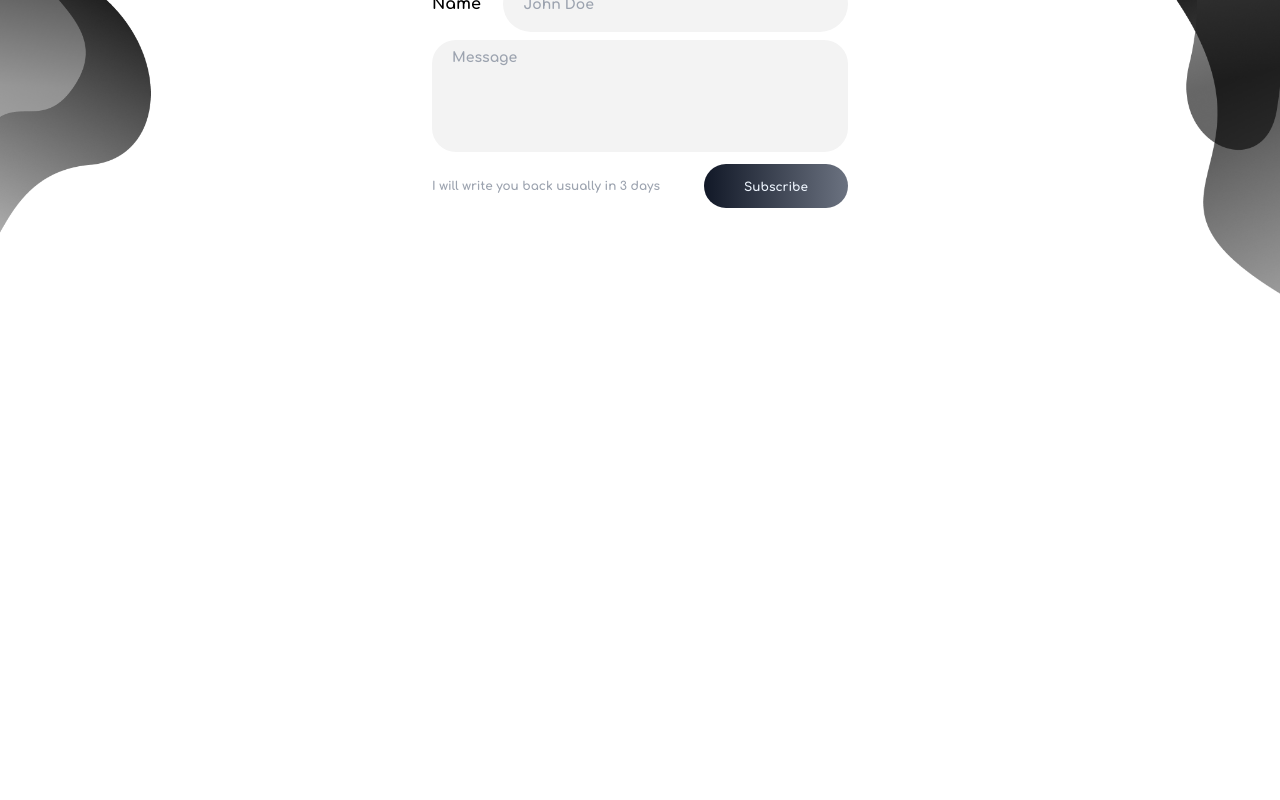
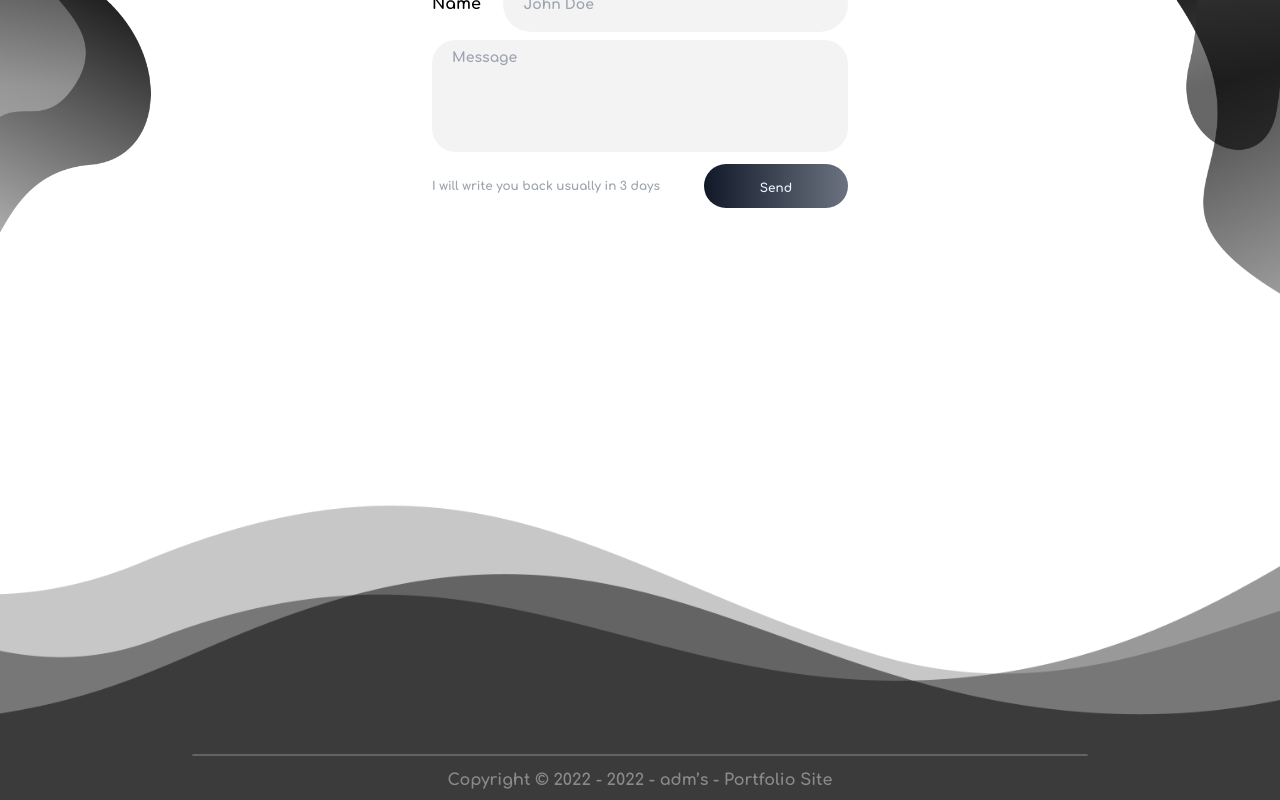
Before and after one commit to bambula1337/portfolioVue2, a Vue app in the folder portfoliovue2/: page /#/ in a window 1280 px wide. Shown: the part 1372-2172 px from the top of the page. Before the commit the page ends 1820 px from the top, so only its background shows below. Built offline with nearby package versions, Linux system fonts and the light colour scheme; a web font is replaced by a local one.

Commit message:
Made Footer + RWD + Fixed some bugs

```diff
--- a/portfoliovue2/src/App.vue
+++ b/portfoliovue2/src/App.vue
@@ -4,16 +4,19 @@
     <div class="main">
       <router-view />
     </div>
+    <Footer/>
   </div>
 </template>
 
 <script>
 import Header from "@/components/header.vue";
+import Footer from "@/components/footer.vue";
 
 export default {
   name: "App",
   components: {
     Header,
+    Footer,
   },
 };
 </script>
--- a/portfoliovue2/src/components/contact/contact.vue
+++ b/portfoliovue2/src/components/contact/contact.vue
@@ -21,7 +21,7 @@
       </div>
       <div class="btnwrapper">
         <p>I will write you back usually in 3 days</p>
-        <button type="submit"><p>Subscribe</p></button>
+        <button type="submit"><p>Send</p></button>
       </div>
     </div>
   </div>
@@ -127,23 +127,22 @@ export default {
         @apply lg:h-11 lg:w-36 lg:text-base lg:mt-0;
 
         & p {
-          @apply flex flex-col items-center text-blue-50 -mb-0.5;
+          @apply flex flex-col items-center text-blue-50 -mb-1;
 
           &::after {
             content: " ";
             @apply flex w-0 h-0 bg-gray-400 transition-all duration-700;
-            border: 0px rgba(156, 163, 175, var(--tw-bg-opacity)) solid;
+            border-top: 0.5px rgba(156, 163, 175, var(--tw-bg-opacity)) solid;
             font-family: "Comfortaa";
           }
         }
         &:hover {
           p {
-            @apply -mb-0.5;
             &::after {
               content: " ";
               @apply flex;
-              width: 50%;
-              border: 0.5px rgba(156, 163, 175, var(--tw-bg-opacity)) solid;
+              width: 25%;
+              border-top: 0.5px rgba(156, 163, 175, var(--tw-bg-opacity)) solid;
             }
           }
         }
--- /dev/null
+++ b/portfoliovue2/src/components/footer.vue
@@ -0,0 +1,34 @@
+<template>
+  <div class="footer">
+    <hr class="line" />
+    <p class="text">Copyright © 2022 - 2022 - adm’s - Portfolio Site</p>
+  </div>
+</template>
+
+<script>
+export default {
+  name: 'FooterComponent'
+};
+</script>
+
+<style lang="scss" scoped>
+.footer {
+  background: url('../assets/img/footer/bg.png');
+  background-position: 50% bottom;
+  background-size: 60rem;
+  @apply bg-no-repeat h-88 flex flex-col items-center justify-end;
+  @apply lg:bg-100rem;
+  .line {
+    @apply rounded-full h-0 mb-3;
+    width: 70%;
+    color: rgba(99, 99, 99, 1);
+    border: 1px rgba(99, 99, 99, 1) solid;
+  }
+  .text {
+    @apply mb-2 text-sm text-center;
+    @apply smlger:text-base;
+    color: rgba(138, 138, 138, 1);
+    font-family: 'Comfortaa';
+  }
+}
+</style>
--- a/portfoliovue2/tailwind.config.js
+++ b/portfoliovue2/tailwind.config.js
@@ -155,6 +155,7 @@ module.exports = {
       'info-section-bg': '4rem, 13rem',
       full: '100%',
       '9.5rem': '9.5rem',
+      '100rem': '100rem',
     },
     blur: {
       0: '0',
```
Also changed, not shown: portfoliovue2/src/assets/img/footer/bg.png (added).
